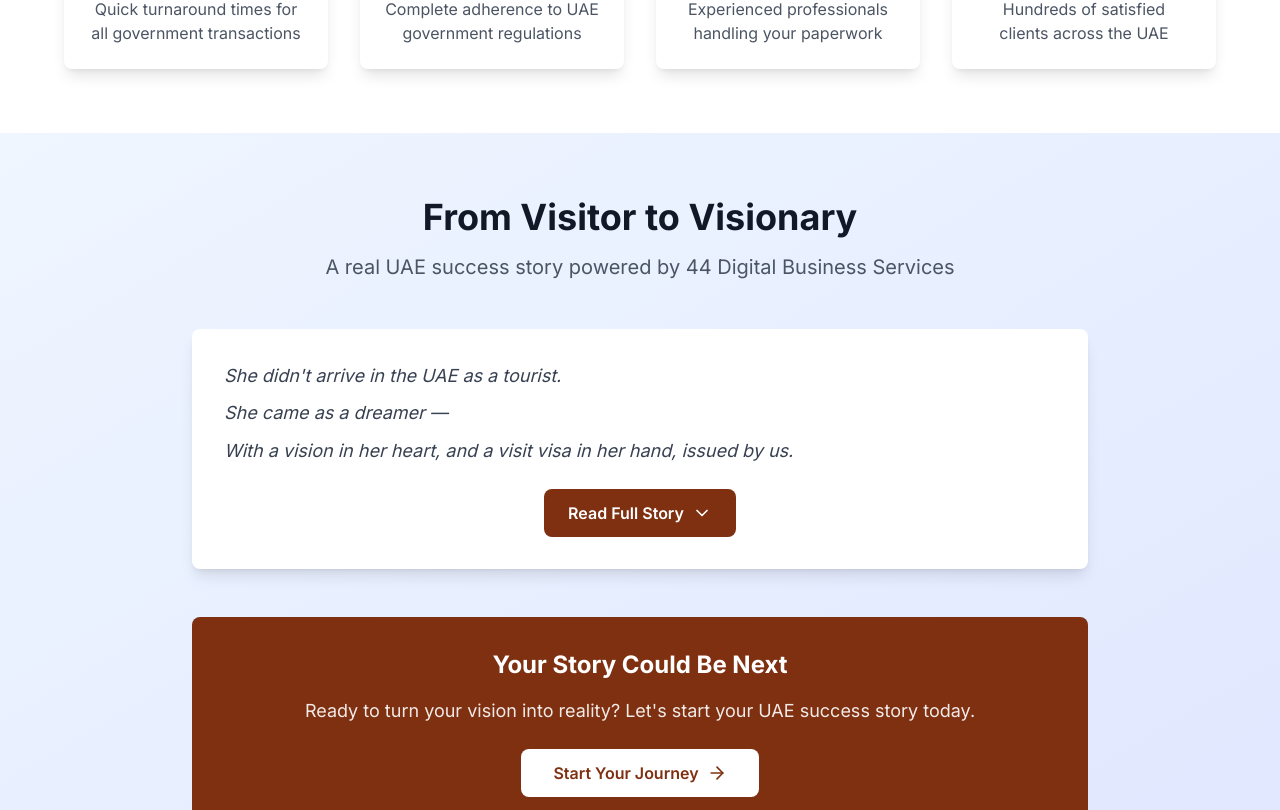
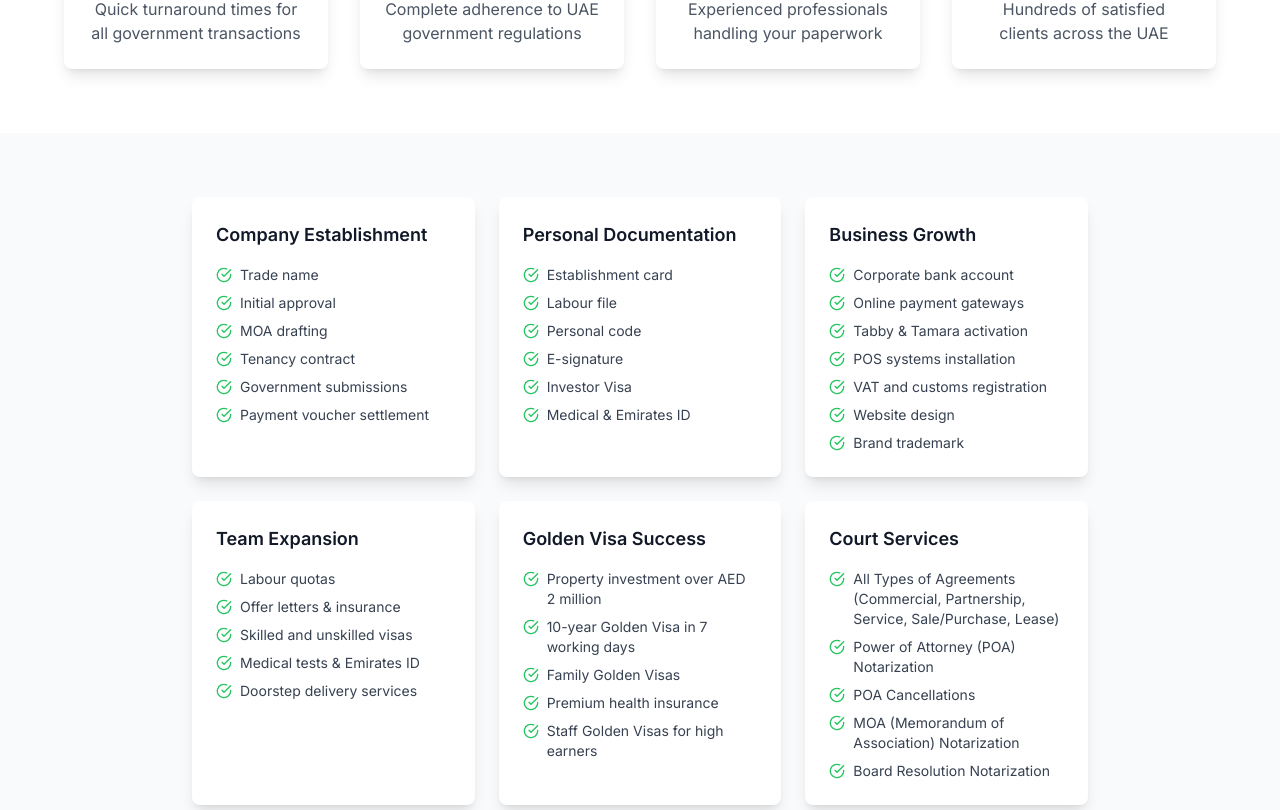
Before and after one commit to ppsaheed/44, a React (Vite) app: page /#/ in a window 1280 px wide. Shown: the part 1830-2640 px from the top of the page. Built offline with nearby package versions, Linux system fonts and the light colour scheme.

Commit message:
missing dev archivment

```diff
--- a/src/pages/Home.jsx
+++ b/src/pages/Home.jsx
@@ -92,6 +92,38 @@
         </div>
       </section>
 
+      {/* Achievements Grid */}
+      <section className="section-padding bg-gray-50">
+        <div className="container-max">
+
+
+          <div className="max-w-4xl mx-auto">
+
+
+            {/* Achievements Grid */}
+            <div className="grid grid-cols-1 md:grid-cols-2 lg:grid-cols-3 gap-6">
+              {storyContent.achievements.map((achievement, index) => (
+                <div key={index} className="bg-white rounded-lg p-6 card-shadow">
+                  <h3 className="text-lg font-semibold text-gray-900 mb-4">
+                    {achievement.title}
+                  </h3>
+                  <ul className="space-y-2">
+                    {achievement.items.map((item, itemIndex) => (
+                      <li key={itemIndex} className="flex items-start space-x-2">
+                        <CheckCircle className="text-green-500 flex-shrink-0 mt-0.5" size={16} />
+                        <span className="text-gray-700 text-sm">{item}</span>
+                      </li>
+                    ))}
+                  </ul>
+                </div>
+              ))}
+            </div>
+
+
+          </div>
+        </div>
+      </section>
+
       {/* New Expandable Story Section */}
       <ExpandableStory />
 
```
